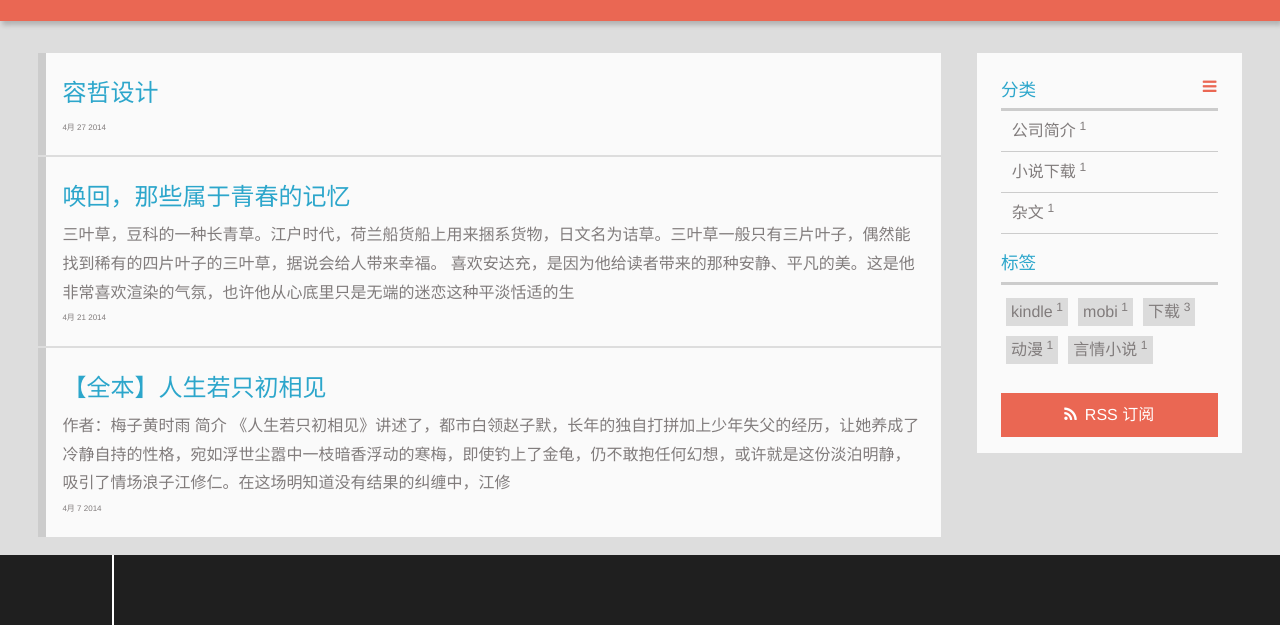
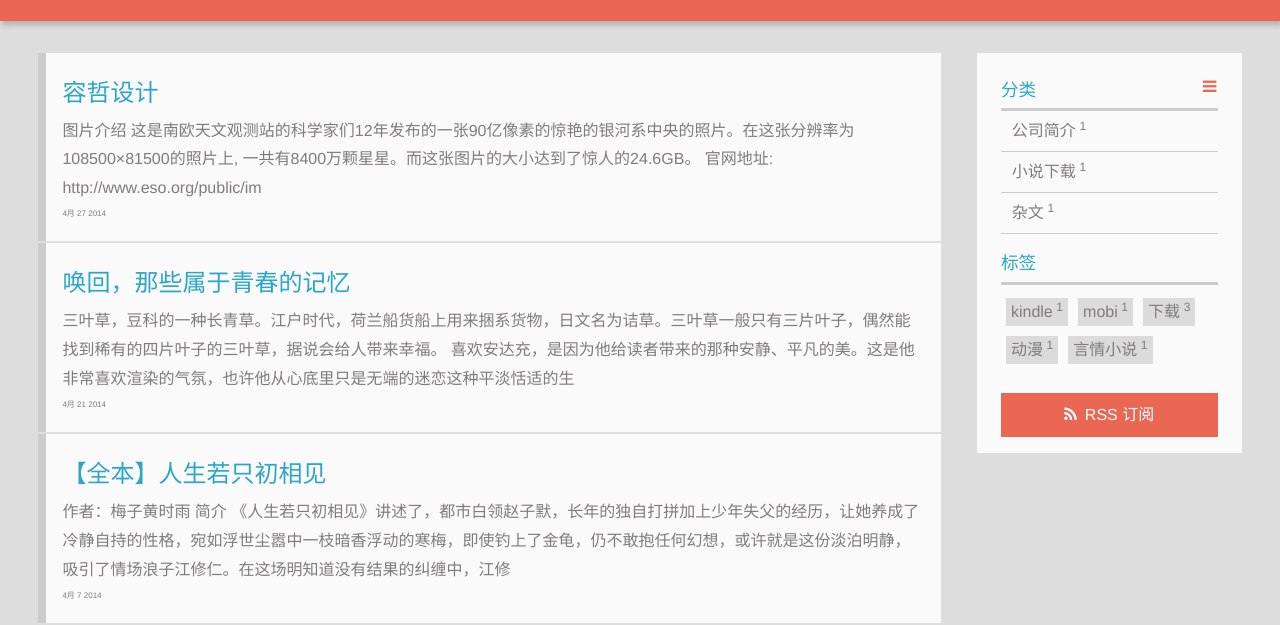
Before and after one commit to Lynnjun/Blog, a plain HTML site: page index.html in a window 1280 px wide. Shown: the part 187-812 px from the top of the page. Drawn offline with Linux system fonts and the light colour scheme.

Commit message:
Site updated: 2014-04-26 14:46:48

```diff
--- a/index.html
+++ b/index.html
@@ -70,7 +70,10 @@
     <h1 itemprop="name">容哲设计</h1>
 
 
-       <p itemprop="description" ></p>
+           <p itemprop="description" >图片介绍
+
+这是南欧天文观测站的科学家们12年发布的一张90亿像素的惊艳的银河系中央的照片。在这张分辨率为108500×81500的照片上, 一共有8400万颗星星。而这张图片的大小达到了惊人的24.6GB。
+官网地址: http://www.eso.org/public/im</p>
 
 
     <time datetime="2014-04-27T12:35:56.000Z" itemprop="datePublished">4月 27 2014</time>
```
Also changed, not shown: 2014/04/27/resource_milkyway/index.html (+6 -4 lines).
